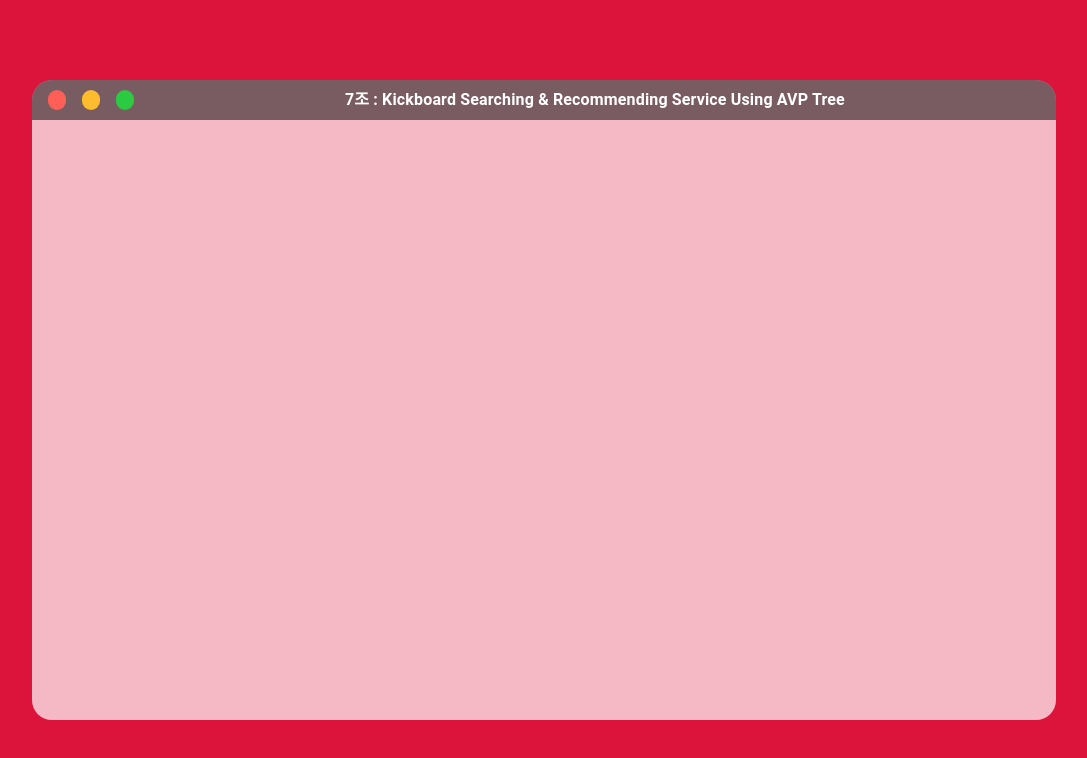
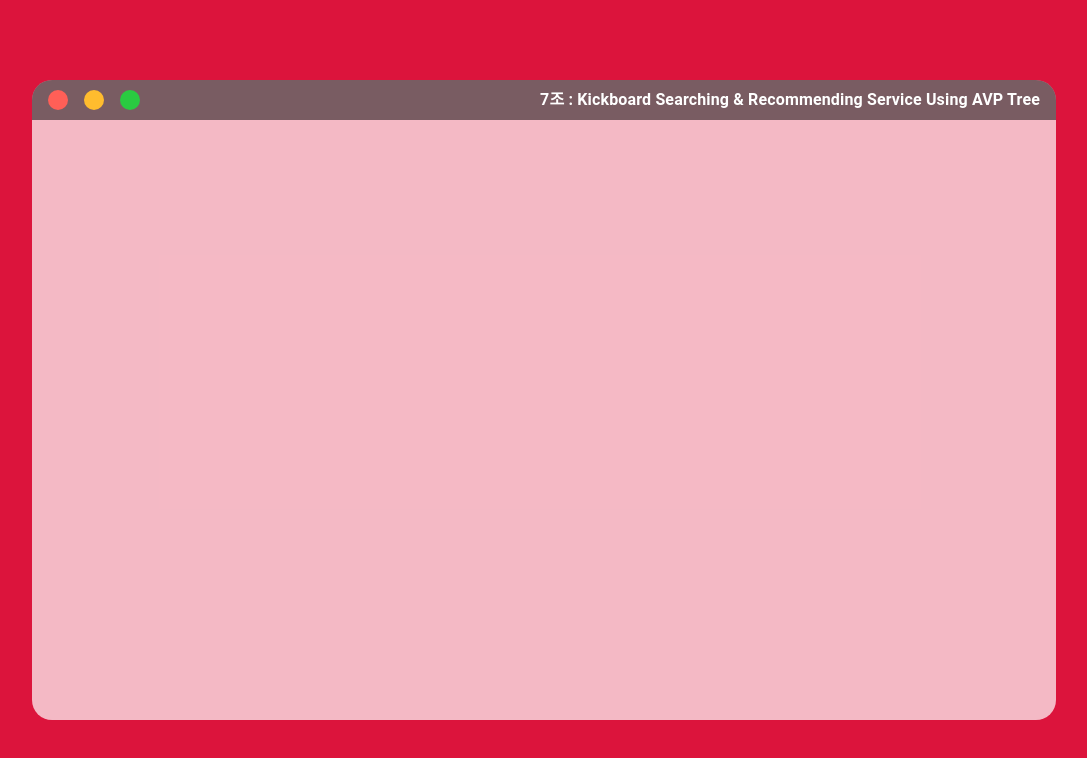
Before and after one commit to ku-aics201-23s-team07/frontend, a React (Create React App) app: page / in a window 1280 px wide. Shown: the top 758 px of the page, without its empty margins (96-1183 px from the left). Built offline with nearby package versions, Linux system fonts and the light colour scheme.

Commit message:
[Update]header bugfix

```diff
--- a/src/Components/TabHeader.jsx
+++ b/src/Components/TabHeader.jsx
@@ -3,7 +3,7 @@ import Box from "@mui/material/Box";
 import Typography from "@mui/material/Typography";
 import Modal from "@mui/material/Modal";
 
-import { useState } from "react";
+import { useEffect, useState } from "react";
 
 export default function TabHeader({ title }) {
   const [openA, setOpenA] = useState(false);
@@ -18,6 +18,14 @@ export default function TabHeader({ title }) {
 
   return (
     <Box sx={styles.headerWrapper}>
+      <Box
+        sx={{
+          height: "100%",
+          display: "flex",
+          justifyContent: "center",
+          alignItems: "center",
+        }}
+      >
         <Link sx={styles.tabButton} onClick={handleOpenA} />
         <Modal
           open={openA}
@@ -37,7 +45,7 @@ export default function TabHeader({ title }) {
         <Link
           sx={{ ...styles.tabButton, backgroundColor: "rgb(255, 188, 46)" }}
           onClick={handleOpenB}
-      >
+        />
         <Modal
           open={openB}
           onClose={handleCloseB}
@@ -53,11 +61,10 @@ export default function TabHeader({ title }) {
             </Typography>
           </Box>
         </Modal>
-      </Link>
         <Link
           sx={{ ...styles.tabButton, backgroundColor: "rgb(42, 202, 65)" }}
           onClick={handleOpenC}
-      >
+        />
         <Modal
           open={openC}
           onClose={handleCloseC}
@@ -73,8 +80,8 @@ export default function TabHeader({ title }) {
             </Typography>
           </Box>
         </Modal>
-      </Link>
-      <Box sx={{ width: "100%", display: "flex", justifyContent: "center" }}>
+      </Box>
+      <Box sx={{ display: "flex", justifyContent: "flex-start" }}>
         <Typography sx={{ color: "#FFF", fontWeight: "bold" }}>
           {title}
         </Typography>
```
Lines whose indentation alone changed are shown as unchanged.
